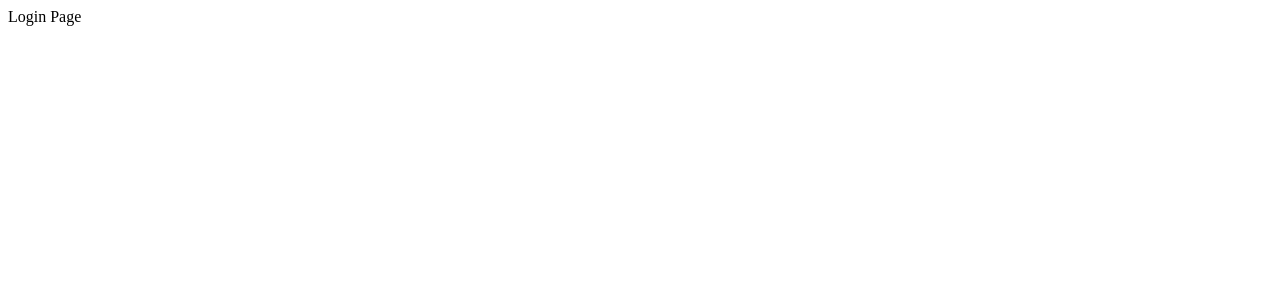
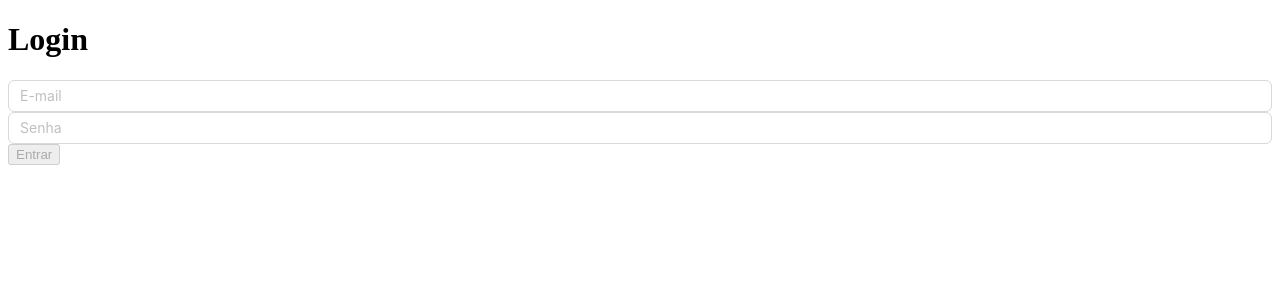
Before and after one commit to LucasZanidaCostaLuz/front-projeto-pokemon, a Next.js app: page /logIn in a window 1280 px wide. Shown: the top 300 px of the page. Built offline with nearby package versions, Linux system fonts and the light colour scheme.

Commit message:
feat: add page login, and id of pokemons

```diff
--- a/src/app/globals.css
+++ b/src/app/globals.css
@@ -1,6 +1,3 @@
-/* styles/globals.css */
-
-/* Importando a fonte para o projeto todo */
 @import url('https://fonts.googleapis.com/css2?family=Press+Start+2P&display=swap');
 
 html,
@@ -9,7 +6,7 @@ body {
   margin: 0;
   font-family: -apple-system, BlinkMacSystemFont, Segoe UI, Roboto, Oxygen,
     Ubuntu, Cantarell, Fira Sans, Droid Sans, Helvetica Neue, sans-serif;
-  background-color: #f0f0f0; /* Cor de fundo da página */
+  background-color: #f0f0f0;
 }
 
 a {
@@ -21,7 +18,6 @@ a {
   box-sizing: border-box;
 }
 
-/* Estilos para o conteúdo principal da página (exemplo) */
 main {
     padding: 20px;
     text-align: center;
--- a/src/app/logIn/page.jsx
+++ b/src/app/logIn/page.jsx
@@ -1,19 +1,100 @@
 "use client";
+import React, { useState } from 'react';
+import { useRouter } from 'next/navigation';
+import axios from 'axios';
+import { Input } from 'antd';
+import styles from './login.module.css';
 
-import React from "react";
-import styles from "./login.module.css";
-import axios from "axios";
-import { useState } from "react";
-
-export default function logInPage() {
-    const [email, setEmail] = useState("");
-    const [password, setPassword] = useState("");
+export default function Login() {
+    const [email, setEmail] = useState('');
+    const [password, setPassword] = useState('');
     const [error, setError] = useState(null);
     const [success, setSuccess] = useState(null);
+    const [loading, setLoading] = useState(false);
+    const router = useRouter();
 
-    const handleSubmit = async () => {
+    const handleLogin = async () => {
 
-    }
+        if (loading) return;
 
-    return <div>Login Page</div>;
+        setLoading(true);
+        setError(null);
+        setSuccess(null);
+
+        try {
+            const response = await axios.post(`${process.env.NEXT_PUBLIC_API_URL}/login/auth`, {
+                email,
+                password_hash: password,
+            });
+
+            const { token } = response.data;
+
+            if (!token) {
+                throw new Error('Token não encontrado na resposta!');
+            }
+
+            localStorage.setItem('token', token);
+
+            setSuccess('Login realizado com sucesso! Redirecionando...');
+
+            setLoading(false);
+
+            setTimeout(() => {
+                router.push('/Pokedex');
+            }, 1000);
+
+        } catch (error) {
+            setLoading(false);
+
+            let errorMessage = 'Erro ao fazer login! Verifique suas credenciais.';
+
+            if (axios.isAxiosError(error) && error.response) {
+                errorMessage = error.response.data?.message || errorMessage;
+            } else if (error instanceof Error) {
+                errorMessage = error.message;
+            }
+
+            setError(errorMessage);
+            setSuccess(null);
+        }
+    };
+
+    return (
+        <div className={styles.container}>
+            <div className={styles.loginContainer}>
+                <h1>Login</h1>
+
+                <div className={styles.form}>
+                    <Input
+                        placeholder="E-mail"
+                        type="email"
+                        value={email}
+                        onChange={e => setEmail(e.target.value)}
+                        className={styles.inputs}
+                        disabled={loading}
+                    />
+
+                    <Input
+                        placeholder="Senha"
+                        value={password}
+                        type='password'
+                        onChange={e => setPassword(e.target.value)}
+                        className={styles.inputs}
+                        disabled={loading}
+                    />
+
+                    {error && <p className={styles.error}>{error}</p>}
+                    {success && <p className={styles.success}>{success}</p>}
+
+                    <button
+                        className={styles.entrar}
+                        onClick={handleLogin}
+                        disabled={loading || !email || !password}
+                    >
+                        {loading ? 'Entrando...' : 'Entrar'}
+                    </button>
+                </div>
+            </div>
+        </div>
+    );
 }
--- a/src/app/pokedex/page.jsx
+++ b/src/app/pokedex/page.jsx
@@ -5,7 +5,6 @@ import { useState, useEffect } from "react";
 import axios from "axios";
 import { Pagination } from "antd";
 import Header from "@/components/Header/Header";
-import Image from "next/image";
 import Card from "@/components/Card/Card";
 
 const HEADERS = {'x-api-key': process.env.NEXT_PUBLIC_API_KEY}
@@ -15,7 +14,7 @@ export default function Home() {
     pokemons: [],
     loading: true,
     current: 1,
-    pageSize: 9, // valor padrão para paginação
+    pageSize: 9,
   });
 
   useEffect(() => {
--- a/src/components/Header/Header.jsx
+++ b/src/components/Header/Header.jsx
@@ -1,7 +1,5 @@
-// components/PokedexHeader/PokedexHeader.js
-
 import React from 'react';
-import styles from './Header.module.css'; // Importando os estilos do nosso módulo CSS
+import styles from './Header.module.css';
 
 export default function Header (){
   return (
--- a/src/components/Header/Header.module.css
+++ b/src/components/Header/Header.module.css
@@ -1,5 +1,5 @@
 .pokedexHeader {
-    background-color: #d12a33; /* Vermelho principal da Pokédex */
+    background-color: #d12a33;
     padding: 15px 20px;
     border-bottom: 5px solid #a82027;
     box-shadow: 0 4px 8px rgba(0, 0, 0, 0.3);
--- a/src/lib/colors.js
+++ b/src/lib/colors.js
@@ -14,7 +14,7 @@ export const typeColors = {
   pedra: '#B6A136',
   fantasma: '#735797',
   dragao: '#6F35FC',
-  dark: '#705746', // Mantive alguns em inglês que não têm tradução comum
+  dark: '#705746',
   aço: '#B7B7CE',
   fada: '#D685AD',
 };
```
Also changed, not shown: src/app/pokedex/[id]/page.jsx (added, +81 -0 lines), src/components/Card/Card.jsx (+16 -9 lines), src/app/pokedex/[id]/profilePokemon.module.css (added), src/app/pokedex/pokedex.module.css (renamed from src/app/pokedex/page.module.css).
